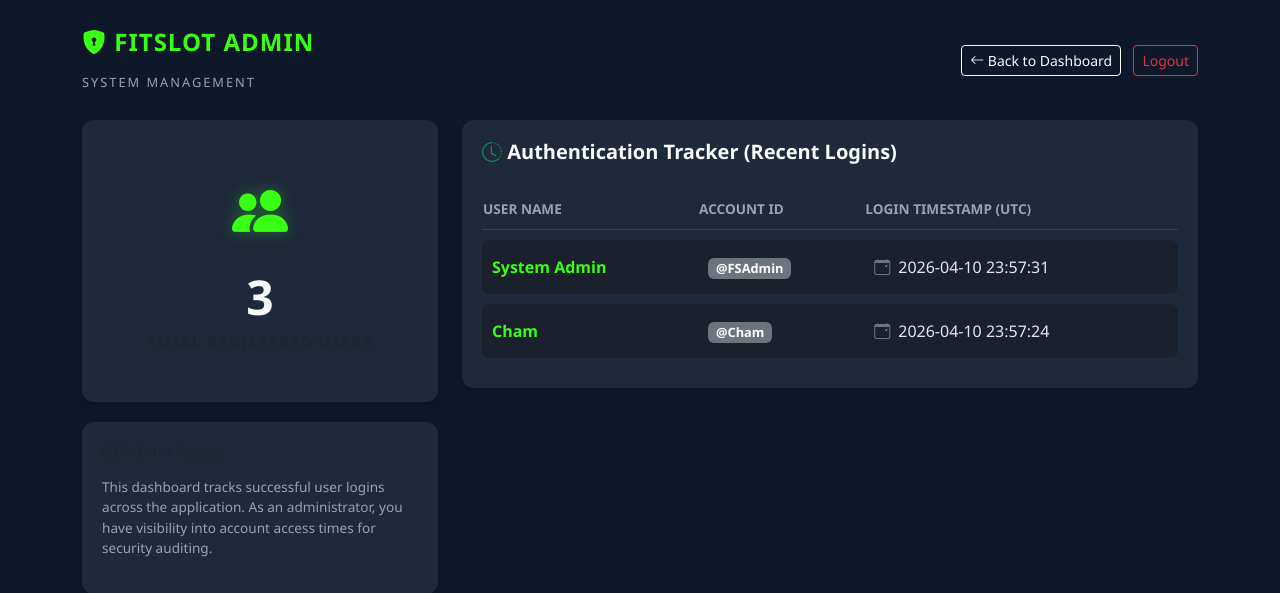
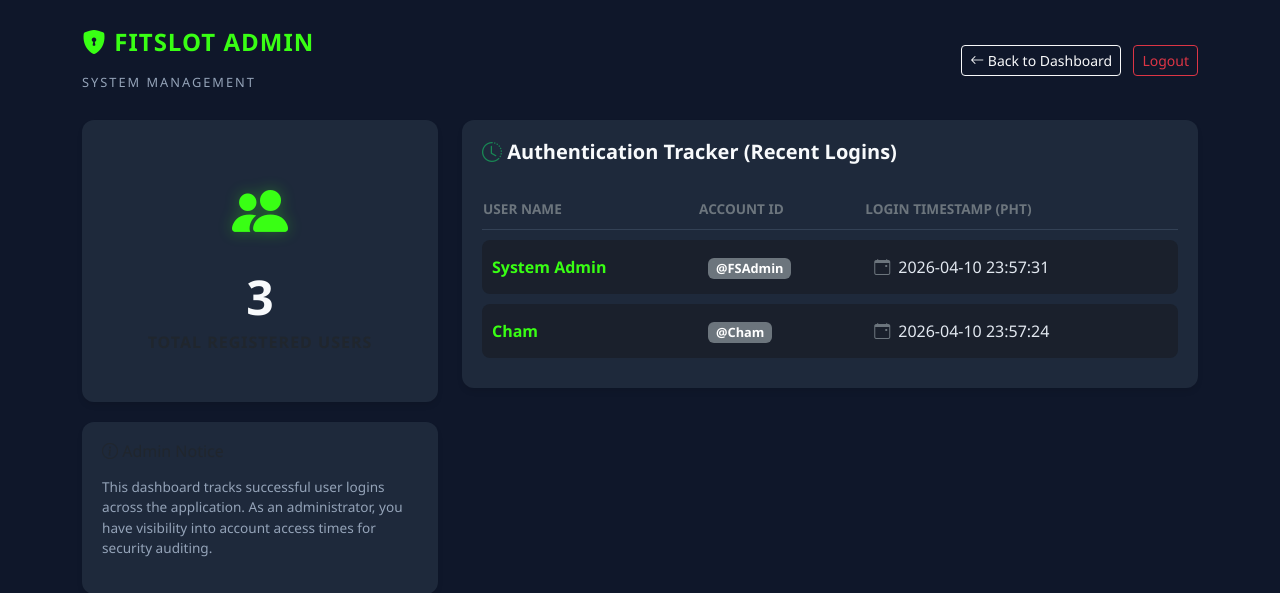
Before and after one commit to AMPV213/fitslot-web, a Flask app: page /admin in a window 1280 px wide. Shown: the top 593 px of the page. Run offline with Flask 3, Linux system fonts and the light colour scheme; a user stored in the database is signed in; data comes from the database, SQL or seed files in the repository.

Commit message:
Change admin timestamp label to PHT

```diff
--- a/templates/admin.html
+++ b/templates/admin.html
@@ -74,12 +74,11 @@
                 <div class="table-responsive">
                     <table>
                         <thead>
-                            <tr>
-                                <th>USER NAME</th>
-                                <th>ACCOUNT ID</th>
-                                <th>LOGIN TIMESTAMP (UTC)</th>
-                            </tr>
-                        </thead>
+    <tr>
+        <th class="text-secondary fw-semibold">USER NAME</th>
+        <th class="text-secondary fw-semibold">ACCOUNT ID</th>
+        <th class="text-secondary fw-semibold">LOGIN TIMESTAMP (PHT)</th> </tr>
+</thead>
                         <tbody>
                             {% for log in logs %}
                             <tr>
```
